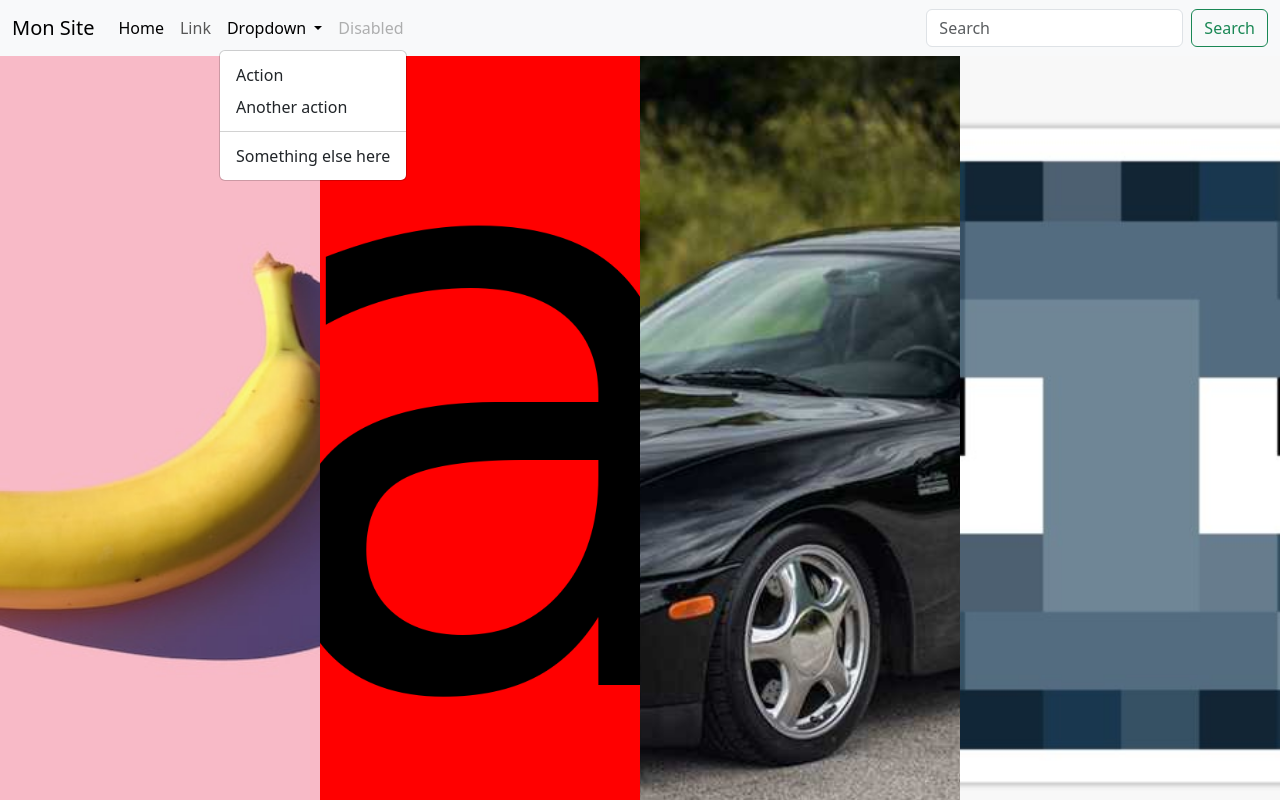
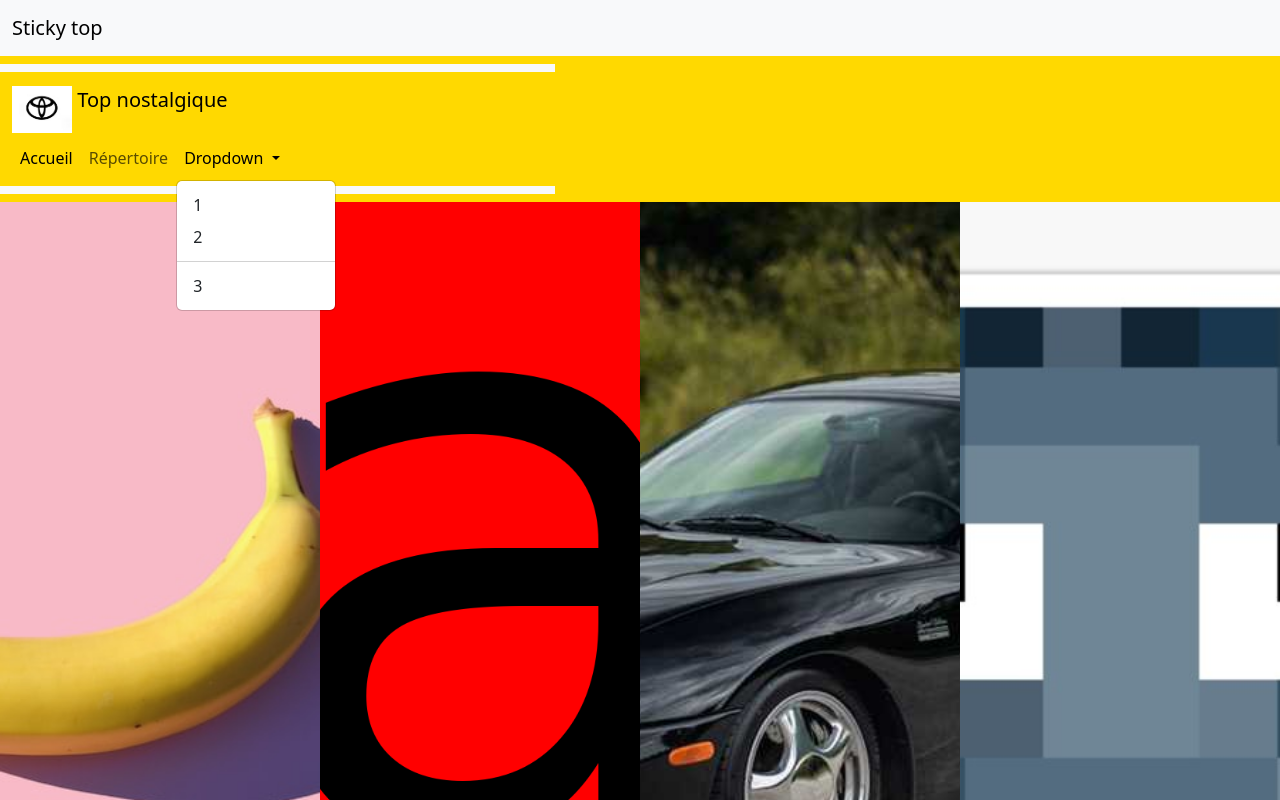
Before and after one commit to FlotADX/projet14-groupe2-florent, a plain HTML site: page index.html in a window 1280 px wide. Both pictures are taken after a click on the button "Dropdown". Shown: the top 800 px of the page. Drawn offline with nearby package versions, Linux system fonts and the light colour scheme.

Commit message:
Add files via upload

```diff
--- a/css/style.css
+++ b/css/style.css
@@ -3,6 +3,11 @@ html,body{
     padding: 0;
 }
 
+.nav-item{
+    display: flex;
+    justify-content: space-around;
+    align-items: center;
+}
 
 .panels{
     background-color: red;
--- a/index.html
+++ b/index.html
@@ -9,41 +9,46 @@
     <link rel="stylesheet" href="css/style.css">
 </head>
 <body>
-    <nav class="navbar navbar-expand-lg bg-body-tertiary">
+    <nav class="navbar sticky-top bg-body-tertiary">
         <div class="container-fluid">
-          <a class="navbar-brand" href="#">Mon Site</a>
+          <a class="navbar-brand" href="#">Sticky top</a>
+        </div>
+    </nav>
+    <nav class="navbar" style="background-color: #ffd900;">
+        <nav class="navbar navbar-expand-lg bg-body-tertiary"> <nav class="navbar" style="background-color: #ffd900;">
+            <div class="container-fluid">
+                <a class="navbar-brand" href="#">
+                <img src="img/toyota.png" alt="Logo" width="60" height="47" class="d-inline-block align-text-top">
+                    Top nostalgique
+                 </a>
+             </div>
+            <div class="container-fluid">
                 <button class="navbar-toggler" type="button" data-bs-toggle="collapse" data-bs-target="#navbarSupportedContent" aria-controls="navbarSupportedContent" aria-expanded="false" aria-label="Toggle navigation">
                  <span class="navbar-toggler-icon"></span>
                 </button>
             <div class="collapse navbar-collapse" id="navbarSupportedContent">
                 <ul class="navbar-nav me-auto mb-2 mb-lg-0">
                     <li class="nav-item">
-                <a class="nav-link active" aria-current="page" href="#">Home</a>
+                     <a class="nav-link active" aria-current="page" href="#">Accueil</a>
                     </li>
                     <li class="nav-item">
-                <a class="nav-link" href="#">Link</a>
+                        <a class="nav-link" href="#">Répertoire</a>
                     </li>
                      <li class="nav-item dropdown">
                          <a class="nav-link dropdown-toggle" href="#" role="button" data-bs-toggle="dropdown" aria-expanded="false">
                             Dropdown
                         </a>
                     <ul class="dropdown-menu">
-                  <li><a class="dropdown-item" href="#">Action</a></li>
-                  <li><a class="dropdown-item" href="#">Another action</a></li>
+                        <li><a class="dropdown-item" href="#">1</a></li>
+                        <li><a class="dropdown-item" href="#">2</a></li>
                         <li><hr class="dropdown-divider"></li>
-                  <li><a class="dropdown-item" href="#">Something else here</a></li>
+                        <li><a class="dropdown-item" href="#">3</a></li>
                      </ul>
-              </li>
-              <li class="nav-item">
-                <a class="nav-link disabled">Disabled</a>
-              </li>
                 </ul>
-            <form class="d-flex" role="search">
-              <input class="form-control me-2" type="search" placeholder="Search" aria-label="Search">
-              <button class="btn btn-outline-success" type="submit">Search</button>
-            </form>
              </div>
          </div>
+        </nav>
+    </nav>
     </nav>
     <div class="panels">
         <div class="panel lion">
@@ -99,10 +104,34 @@
 
 </div>
 
+<div id="carouselExampleAutoplaying" class="carousel slide" data-bs-ride="carousel">
+    <div class="carousel-inner">
+      <div class="carousel-item active">
+        <img src="img/banane.jfif" class="d-block w-100" alt="...">
+      </div>
+      <div class="carousel-item">
+        <img src="img/lettre a.png" class="d-block w-100" alt="...">
+      </div>
+      <div class="carousel-item">
+        <img src="img/supra MK4.jpg" class="d-block w-100" alt="...">
+      </div>
+      <div class="carousel-item">
+        <img src="img/mc squid.jpg" class="d-block w-100" alt="...">
+      </div>
+    </div>
+    <button class="carousel-control-prev" type="button" data-bs-target="#carouselExampleAutoplaying" data-bs-slide="prev">
+      <span class="carousel-control-prev-icon" aria-hidden="true"></span>
+      <span class="visually-hidden">Previous</span>
+    </button>
+    <button class="carousel-control-next" type="button" data-bs-target="#carouselExampleAutoplaying" data-bs-slide="next">
+      <span class="carousel-control-next-icon" aria-hidden="true"></span>
+      <span class="visually-hidden">Next</span>
+    </button>
+  </div>
 
 <script src="https://cdn.jsdelivr.net/npm/bootstrap@5.3.0-alpha2/dist/js/bootstrap.bundle.min.js" integrity="sha384-qKXV1j0HvMUeCBQ+QVp7JcfGl760yU08IQ+GpUo5hlbpg51QRiuqHAJz8+BrxE/N" crossorigin="anonymous"></script>
 
-<button class="btn btn-success">OK</button>
+
 
 </body>
 </html>
```
Also changed, not shown: img/toyota.png (added). Lines whose indentation alone changed are shown as unchanged.
